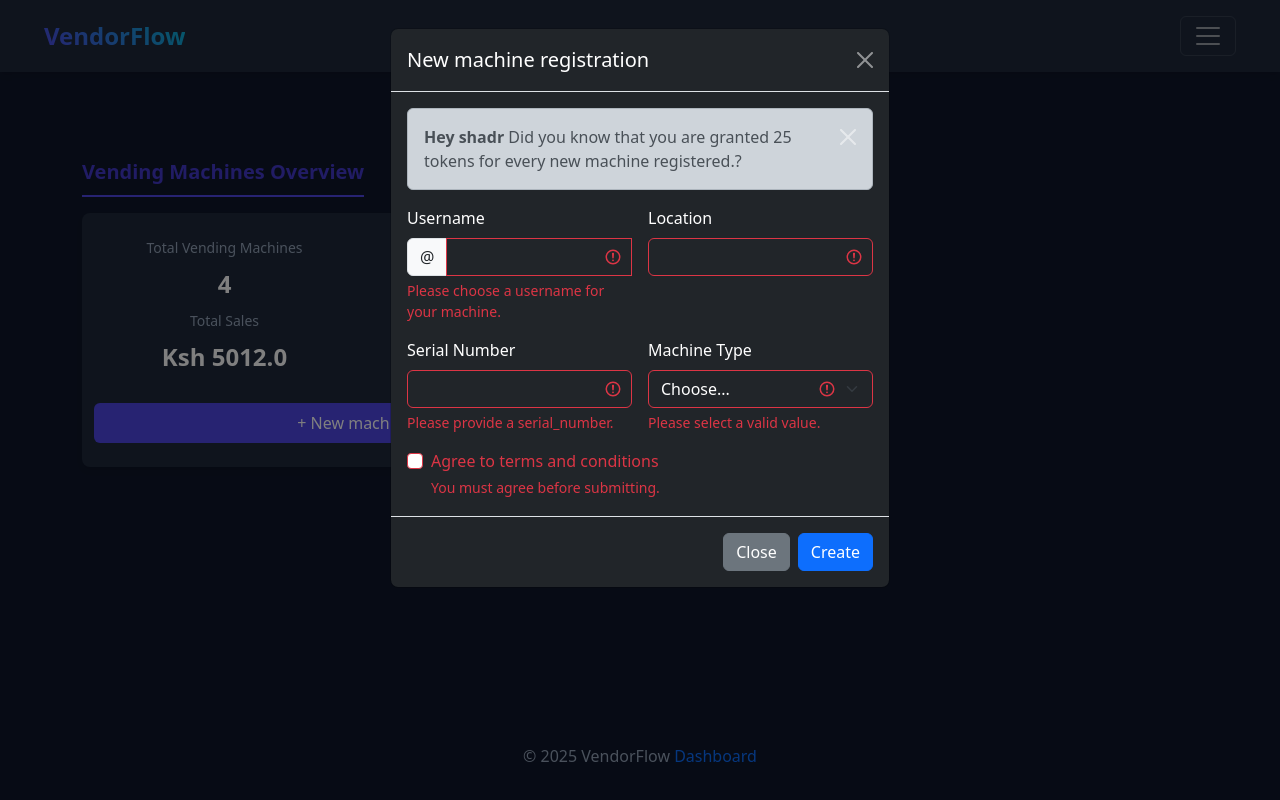
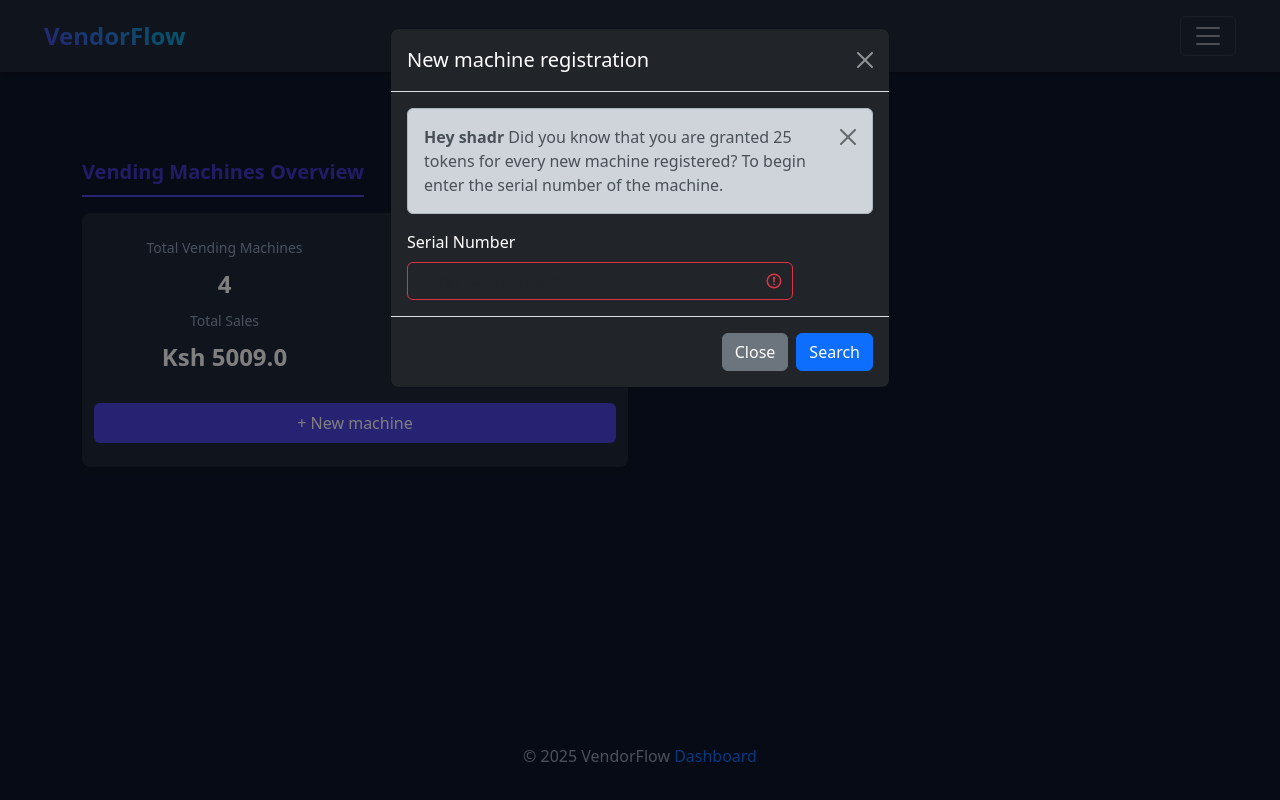
Before and after one commit to andareomondi/vendorflow, a Django app: page / in a window 1280 px wide, after a click on "+ New machine". Run offline with Django 5.2, Linux system fonts and the light colour scheme; a user stored in the database is signed in; data comes from the database, SQL or seed files in the repository; both versions use the stored data as it was after the commit.

Commit message:
Add machine registration and activation forms; update views and templates for machine management

```diff
--- a/managment/views.py
+++ b/managment/views.py
@@ -3,16 +3,18 @@ from django.views import View
 from vending.models import *
 from django.contrib import messages
 from django.contrib.auth.mixins import LoginRequiredMixin
+from vending.forms import MachineForm
 # Create your views here.
 class Dashboard(LoginRequiredMixin, View):
   def get(self, request):
     if request.user.is_superuser:
-
+      form = MachineForm()
       machines = Machine.objects.order_by('id')
       refills = Refill.objects.filter(status='Pending', payment_made=True)
       context = {
         'machines': machines,
         'refills': refills,
+        'form': form,
       }
       return render(request, 'managment/dashboard.html', context)
     else:
--- a/vending/models.py
+++ b/vending/models.py
@@ -20,8 +20,9 @@ class Machine(models.Model):
     days_used = models.PositiveIntegerField(default=0)
     cost_per_day = models.FloatField(default=3.0)  # Each day costs 3 Ksh
     tokens_per_month = models.PositiveIntegerField(default=30)
-    owner = models.ForeignKey(User, on_delete=models.CASCADE, related_name='vending_machine')
+    owner = models.ForeignKey(User, on_delete=models.CASCADE, related_name='vending_machine', blank=True, null=True)
     last_processed_date = models.DateField(default=datetime.now)
+    activated = models.BooleanField(default=False, blank=True, null=True)
 
     def __str__(self):
         return f'{self.name} - {self.serial_number}'
--- a/vending/templates/vending/base.html
+++ b/vending/templates/vending/base.html
@@ -27,7 +27,7 @@
           <a href="{% url 'home' %}" class="logo">VendorFlow</a>
         </div>
       {% endif %} {% for message in messages %}
-        <div class="alert alert-success alert-dismissible fade show" role="alert">
+        <div class="alert alert-success alert-dismissible fade show text-center" role="alert">
           <strong>Hey {{ request.user.username }}</strong> {{ message }}
           <button type="button" class="btn-close" data-bs-dismiss="alert" aria-label="Close"></button>
         </div>
@@ -37,7 +37,14 @@
     </main>
     <footer class="footer">
       © 2025 VendorFlow
+
+      {% if request.path == 'dashboard' %}
+
+      {% else %}
       <a href="{% url 'dashboard' %}" style="text-decoration: none">Dashboard</a>
+
+      {% endif %}
+
     </footer>
   </body>
 </html>
--- a/vending/templates/vending/home.html
+++ b/vending/templates/vending/home.html
@@ -15,65 +15,22 @@
       <div class="modal-body">
         <div class="alert alert-dismissible fade show alert-dark" role="alert">
           <strong>Hey {{request.user.username}}</strong> Did you know that you are granted 25 tokens for every new
-          machine registered.?
-          <button type="button" class="btn-close btn-close-white" data-bs-dismiss="alert" aria-label="Close"></button>
+          machine registered? To begin enter the serial number of the machine.
+          <button type="button" class="btn-close btn-close-dark" data-bs-dismiss="alert" aria-label="Close"></button>
         </div>
-        <form class="row g-3 was-validated" validate method="post">
-          {% csrf_token %}
-
-          <div class="col-sm-10 col-md-6 col-lg-6">
-            <label for="validationCustomUsername" class="form-label">Username</label>
-            <div class="input-group">
-              <span class="input-group-text" id="inputGroupPrepend">@</span>
-              <input type="text" class="form-control bg-dark text-white" id="validationCustomUsername" aria-describedby="inputGroupPrepend"
-                name="name" required>
-              <div class="invalid-feedback">
-                Please choose a username for your machine.
-              </div>
+        <form class="row g-3 was-validated" validate method="get" action="{% url 'register_machine' %}">
+          <div class="col-sm-10 col-md-10 col-lg-10">
+            <label for="validationCustom01" class="form-label">Serial Number</label>
+            <input type="text" class="form-control bg-dark text-white" id="validationCustom01" required name="q" placeholder="Enter serial number" value="{{ request.get.q }}">
+            <div class="valid-feedback">
+              Ensure the serial number is correct and case sensitive.
             </div>
           </div>
-          <div class="col-sm-10 col-md-6 col-lg-6">
-            <label for="validationCustom01" class="form-label">Location</label>
-            <input type="text" class="form-control bg-dark text-white" id="validationCustom01" required name="location">
-            <div class="valid-feedback">
-              Looks good!
-            </div>
-          </div>
-          <div class="col-sm-10 col-md-6 col-lg-6">
-            <label for="validationCustom03" class="form-label">Serial Number</label>
-            <input type="text" class="form-control bg-dark text-white" id="validationCustom03" required name="serial_number">
-            <div class="invalid-feedback">
-              Please provide a serial_number.
-            </div>
-          </div>
-          <div class="col-sm-10 col-md-6 col-lg-6">
-            <label for="validationCustom04" class="form-label">Machine Type</label>
-            <select class="form-select bg-dark text-white" id="validationCustom04" required name="machine_typer">
-              <option selected disabled value="">Choose...</option>
-              <option>Milk</option>
-              <option>Juice</option>
-              <option>Cooking oil</option>
-              <option>Other</option>
-            </select>
-            <div class="invalid-feedback">
-              Please select a valid value.
-            </div>
-          </div>
-          <div class="col-12">
-            <div class="form-check">
-              <input class="form-check-input" type="checkbox" value="" id="invalidCheck" required>
-              <label class="form-check-label" for="invalidCheck">
-                Agree to terms and conditions
-              </label>
-              <div class="invalid-feedback">
-                You must agree before submitting.
-              </div>
-            </div>
-          </div>
+
       </div>
       <div class="modal-footer">
         <button type="button" class="btn btn-secondary" data-bs-dismiss="modal">Close</button>
-        <button type="submit" class="btn btn-primary">Create</button>
+        <button type="submit" class="btn btn-primary">Search</button>
       </div>
       </form>
     </div>
--- a/vending/views.py
+++ b/vending/views.py
@@ -1,7 +1,7 @@
 from datetime import datetime
 from django.shortcuts import render, redirect
 from django.views import View
-from .forms import UserRegistrationForm
+from .forms import UserRegistrationForm, MachineActivationForm
 from django.contrib.auth import authenticate, login, logout
 from django.contrib import messages
 from django.contrib.auth.mixins import LoginRequiredMixin
@@ -105,10 +105,6 @@ class About(View):
     return render(request, 'vending/about.html')
 
 # pdf generation for machine's overview
-def machine_overview_pdf(request, pk):
-  machine = Machine.objects.get(id=pk)
-  pass
-
 def user_overview_pdf(request):
     owner = request.user
     machines = Machine.objects.filter(owner=owner)
@@ -155,3 +151,58 @@ def machine_overview_pdf(request, pk):
   if not pdf.err:
     return HttpResponse(result.getvalue(), content_type='application/pdf')
   return HttpResponse('Error Rendering PDF', status=400)
+
+class MachineRegistration(View):
+  def get(self, request, *arg, **kwargs):
+    query = request.GET.get('q')
+    try:
+      machine = Machine.objects.get(serial_number=query)
+      print(machine)
+    except Machine.DoesNotExist:
+      machine = None
+    if machine:
+      return redirect(to='machine_activation', id=machine.id)
+    else:
+      messages.error(request, 'Machine not found')
+      return redirect('home')
+
+    # return render(reqeust, 'vending/machine_registration.html')
+
+  def post(self, request):
+    serial_number = request.POST.get('serial_number')
+    machine_type = request.POST.get('machine_type')
+    user = request.user
+    location = 'Undefined'
+    name = 'Undefined'
+    if Machine.objects.filter(serial_number=serial_number).exists():
+      messages.error(request, 'Machine already in the system')
+      return redirect('dashboard')
+    else:
+      machine = Machine(name=name, location=location, serial_number=serial_number, machine_type=machine_type, owner=user)
+      machine.save()
+      messages.success(request, 'Machine registered successfully')
+      return redirect('dashboard')
+
+
+class MachineActivation(View):
+  def get(self, request, id, *args, **kwargs):
+    print('step 1 success')
+    machine = Machine.objects.get(id=id)
+    print('step 2 success')
+    form = MachineActivationForm(instance=machine)
+    print('step 3 success')
+    context = {
+      'form': form,
+    }
+    return render(request, 'vending/machine_activation.html', context=context)
+  def post(self, request, id, *args, **kwargs):
+    machine = Machine.objects.get(id=id)
+    form = MachineActivationForm(request.POST, instance=machine)
+    if form.is_valid():
+      machine = form.save(commit=False)
+      machine.owner = request.user
+      machine.activated = True
+      machine.save()
+      messages.success(request, 'Machine activated successfully')
+      return redirect('home')
+    return render(request, 'vending/machine_activation.html', context={'form': form})
--- a/vendorflow/urls.py
+++ b/vendorflow/urls.py
@@ -33,6 +33,8 @@ urlpatterns = [
     path("dashboard/", Dashboard.as_view(), name="dashboard"),
     path('user-overview-pdf/', user_overview_pdf, name='user_overview_pdf'),
     path("machine_pdf/<int:pk>/", machine_overview_pdf, name="specific_machine_pdf"),
+    path("machine_register/", MachineRegistration.as_view(), name="register_machine"),
+    path("machine/activation/<int:id>/", MachineActivation.as_view(), name="machine_activation"),
 ]
 
 # Add static and media URLs
```
Also changed, not shown: managment/templates/managment/dashboard.html (+15 -1 lines), vending/forms.py (+11 -0 lines), vending/templates/vending/machine_activation.html (added, +32 -0 lines), db.sqlite3, vending/migrations/0007_machine_activated.py (added), vending/migrations/0008_alter_machine_owner.py (added).
